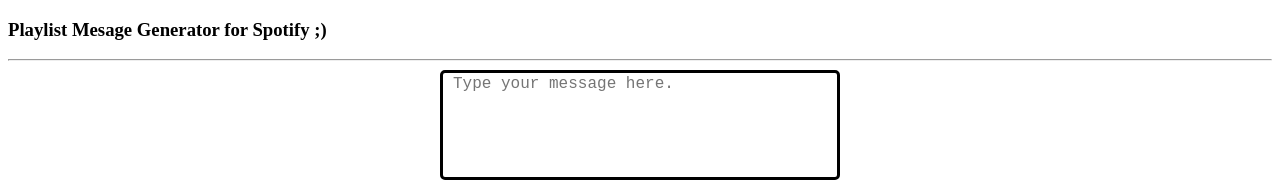
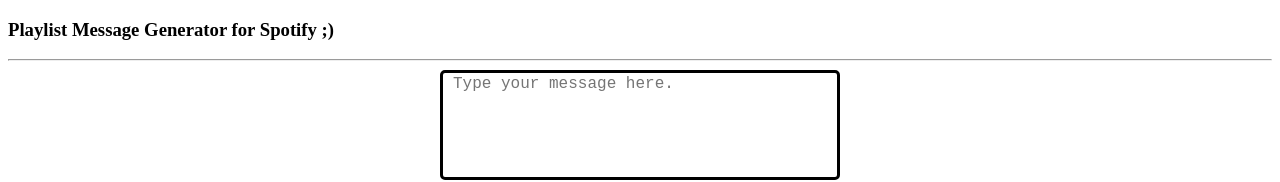
Before and after one commit to samrmay/spotify-playlist-message-generator, a React app: page / in a window 1280 px wide. Shown: the top 182 px of the page. Built offline with nearby package versions, Linux system fonts and the light colour scheme.

Commit message:
link to new playlist

```diff
--- a/public/index.html
+++ b/public/index.html
@@ -2,7 +2,7 @@
 <html>
   <head>
     <meta charset="UTF-8" />
-    <title>App</title>
+    <title>Playlist message generator</title>
   </head>
 
   <body>
--- a/src/components/Body/MockPlaylist/index.jsx
+++ b/src/components/Body/MockPlaylist/index.jsx
@@ -12,7 +12,8 @@
             playlistTitle: '',
             playlistTitleError: false,
             playlistCreated: false,
-            playlistCreating: false
+            playlistCreating: false,
+            playlist: null
         }
         this.handleChange = this.handleChange.bind(this)
         this.redirectAuthURL = this.redirectAuthURL.bind(this)
@@ -63,14 +64,15 @@
         this.setState({playlistCreating: true})
         const result = await createPlaylist(userAccessToken, songs, playlistTitle)
         if (result.href) {
-            this.setState({playlistCreated: true, playlist: result.playlist, playlistCreating: false})
+            this.setState({playlist: result, playlistCreated: true, playlistCreating: false})
             localStorage.clear()
         }
     }
 
     render() {
         const {songs, userAccessToken} = this.props
-        const {playlistTitle, playlistTitleError, playlistCreated} = this.state
+        const {playlistTitle, playlistTitleError, playlistCreated, playlist} = this.state
+        console.log(playlist)
         let songEntryArr = null
         if (songs.length > 0) {
             songEntryArr = []
@@ -102,7 +104,7 @@
                     {songEntryArr ? songEntryArr : <div>loading...</div>}
                 </div>
                 {actionButton}
-                {playlistCreated ? <div>playlist created</div> : null}
+                {playlistCreated ? <div><a href={playlist.external_urls.spotify}>View playlist</a></div> : null}
             </div>
         )
     }
--- a/src/components/Footer/index.jsx
+++ b/src/components/Footer/index.jsx
@@ -9,7 +9,7 @@
         return(
             <div>
                 A mini project by Sam May.
-                <a href='https://github.com/samrmay'>https://github.com/samrmay</a>
+                <a href='https://github.com/samrmay'> https://github.com/samrmay</a>
             </div>
         )
     }
--- a/src/components/Header/index.jsx
+++ b/src/components/Header/index.jsx
@@ -8,7 +8,7 @@
     render() {
         return(
             <div>
-                <h3>Playlist Mesage Generator for Spotify ;)</h3>
+                <h3>Playlist Message Generator for Spotify ;)</h3>
             </div>
         )
     }
--- a/src/services/spotify.js
+++ b/src/services/spotify.js
@@ -27,10 +27,10 @@
     "i've": ["i have"],
     im: ["i am"],
     "i'm": ["i am"],
-    a: ["ay"],
+    a: ["ay", "aye"],
     for: ["4", "foor"],
     to: ["too"],
-    2: ["too"],
+    two: [2, "too"],
     the: ["dah", "duh"],
     and: ["anne"],
     be: ["bee"],
```
